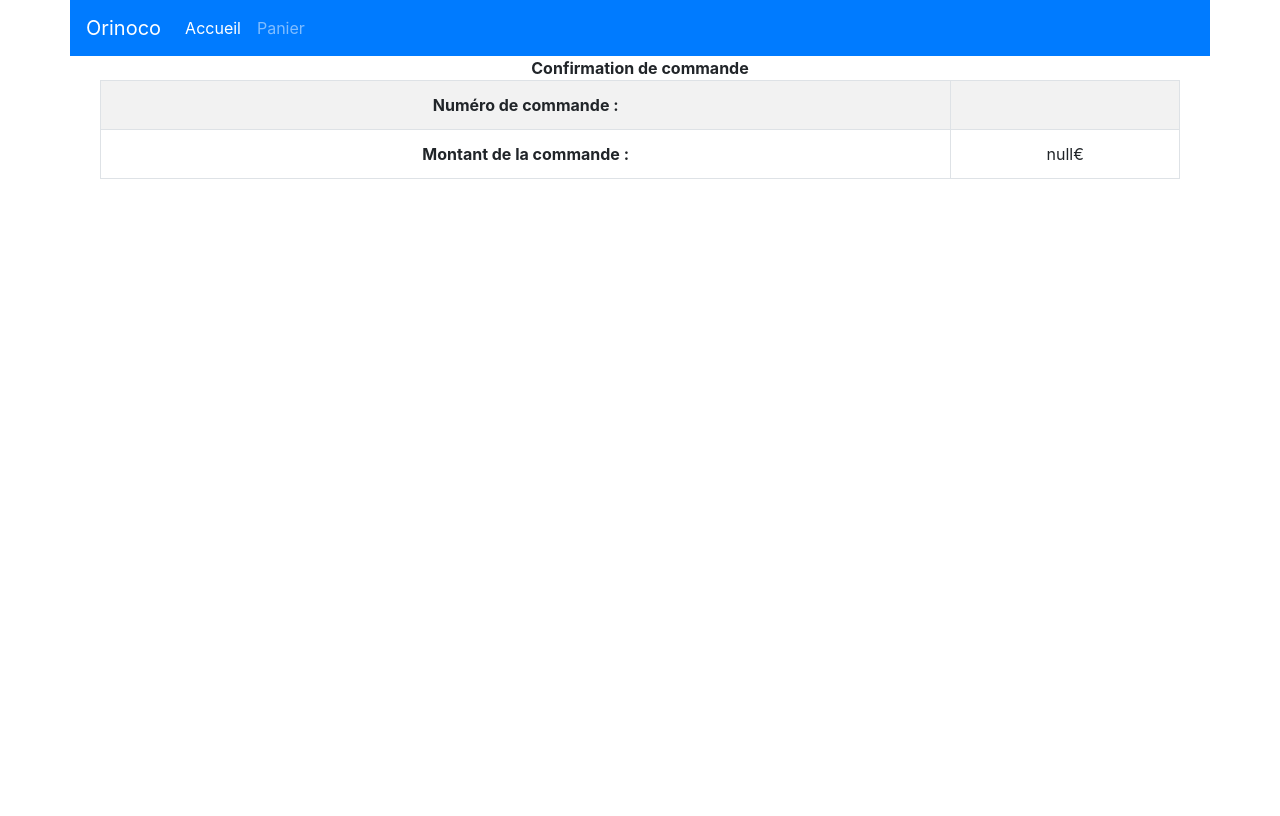
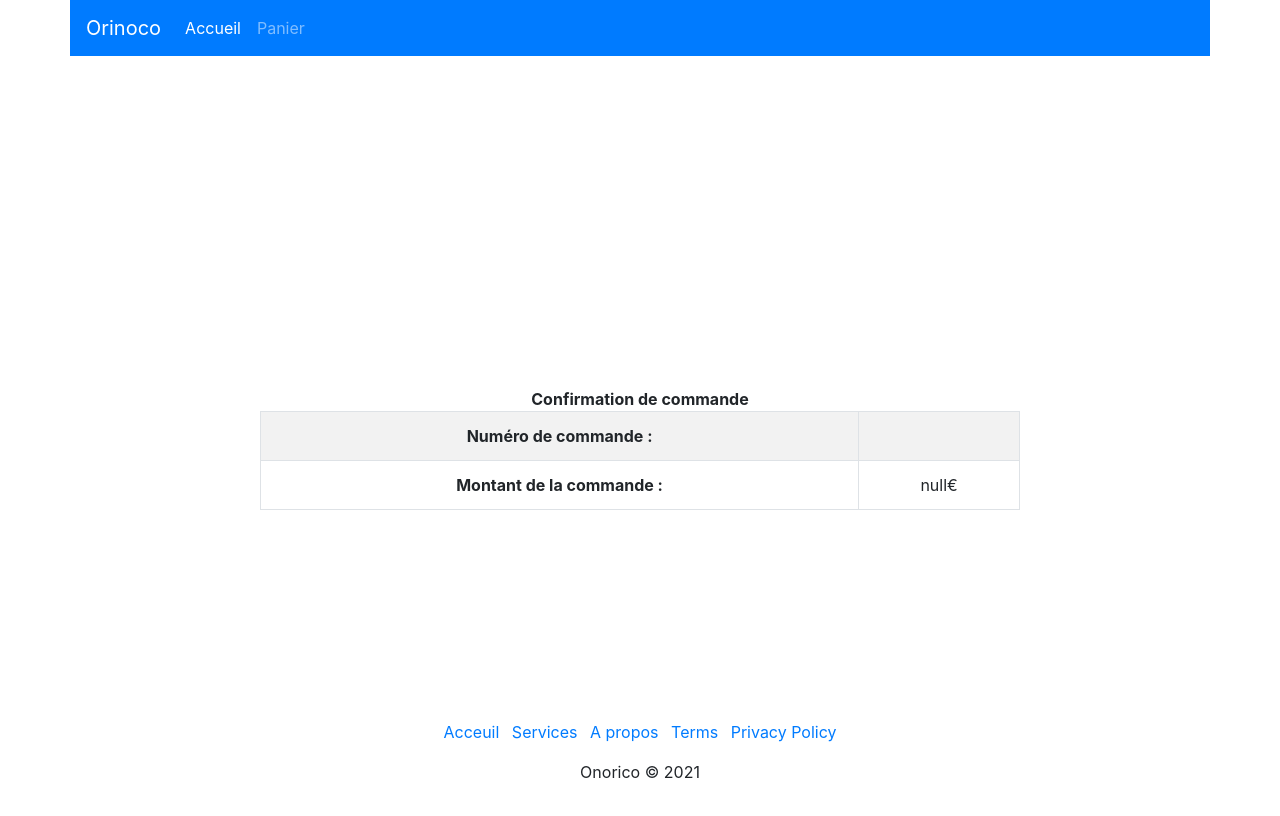
Before and after one commit to Chris92i/P5_TEIXEIRA_CHRISTOPHE, a website: page order_confirmation.html in a window 1280 px wide. Drawn offline with nearby package versions, Linux system fonts and the light colour scheme.

Commit message:
finalisation mise en page

```diff
--- a/order_confirmation.html
+++ b/order_confirmation.html
@@ -17,20 +17,6 @@
 </head>
 
 <body class="container">
-
-    <!-- <nav class="col navbar navbar-dark bg-primary">
-        <a class="navbar-brand" href="index.html">Orinoco</a>
-        <button class="navbar-toggler" type="button" data-toggle="collapse" data-target="#navbarContent">
-            <span class="navbar-toggler-icon"></span>
-        </button>
-        <div id="navbarContent" class="collapse navbar-collapse">
-            <ul class="navbar-nav">
-                <li class="nav-item active">
-                    <a class="nav-link" href="index.html">Accueil</a>
-                </li>
-            </ul>
-        </div>
-    </nav> -->
 
     <!-- Header -->
     <div class="row">
@@ -53,13 +39,15 @@
     </div>
 
 
-    <div class="container">
+    <div class="row min-vh-100 align-items-center justify-content-center">
+        <div class="col-md-8 col-sm-12">
 
-        <div class="row d-flex justify-content-center">
+
+            <div class="text-center">
                 <strong>Confirmation de commande</strong>
             </div>
-        <div class="d-flex align-items-center">
-            <table class="table table-bordered table-striped col-12" id="confirmation">
+            <div class="align-items-center row">
+                <table class="table table-bordered table-striped" id="confirmation">
 
                     <!-- <thead>
                     <tr class="bg-primary">
@@ -79,6 +67,22 @@
 
                 </table>
             </div>
+        </div>
+
+        <!-- FOOTER -->
+
+        <footer class="footer fixed-bottom row">
+            <div class="col">
+                <ul class="list-inline text-center">
+                    <li class="list-inline-item"><a href="index.html">Acceuil</a></li>
+                    <li class="list-inline-item"><a href="#">Services</a></li>
+                    <li class="list-inline-item"><a href="#">A propos</a></li>
+                    <li class="list-inline-item"><a href="#">Terms</a></li>
+                    <li class="list-inline-item"><a href="#">Privacy Policy</a></li>
+                </ul>
+                <p class="copyright text-center">Onorico © 2021</p>
+            </div>
+        </footer>
 
 
 
```
Also changed, not shown: cart.html (+19 -17 lines), index.html (+16 -4 lines), product.html (+30 -8 lines). Lines whose indentation alone changed are shown as unchanged.
